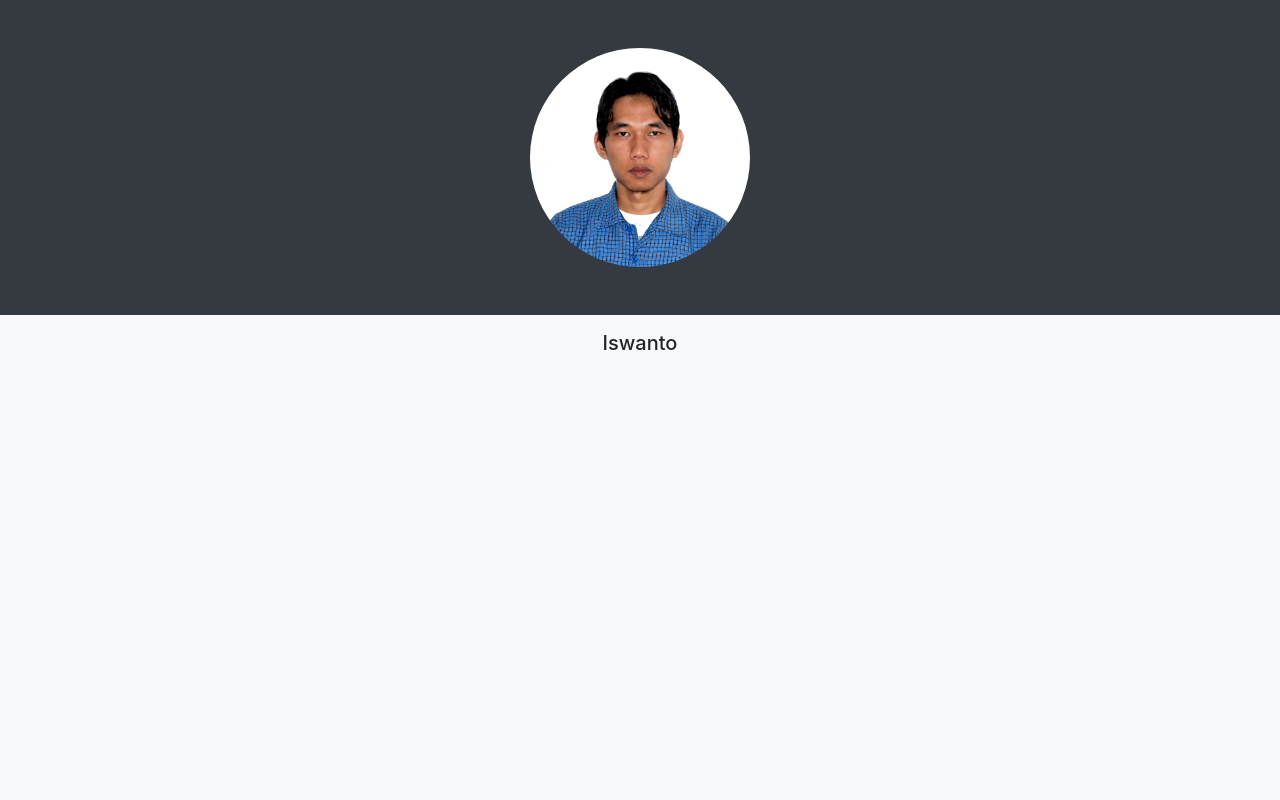
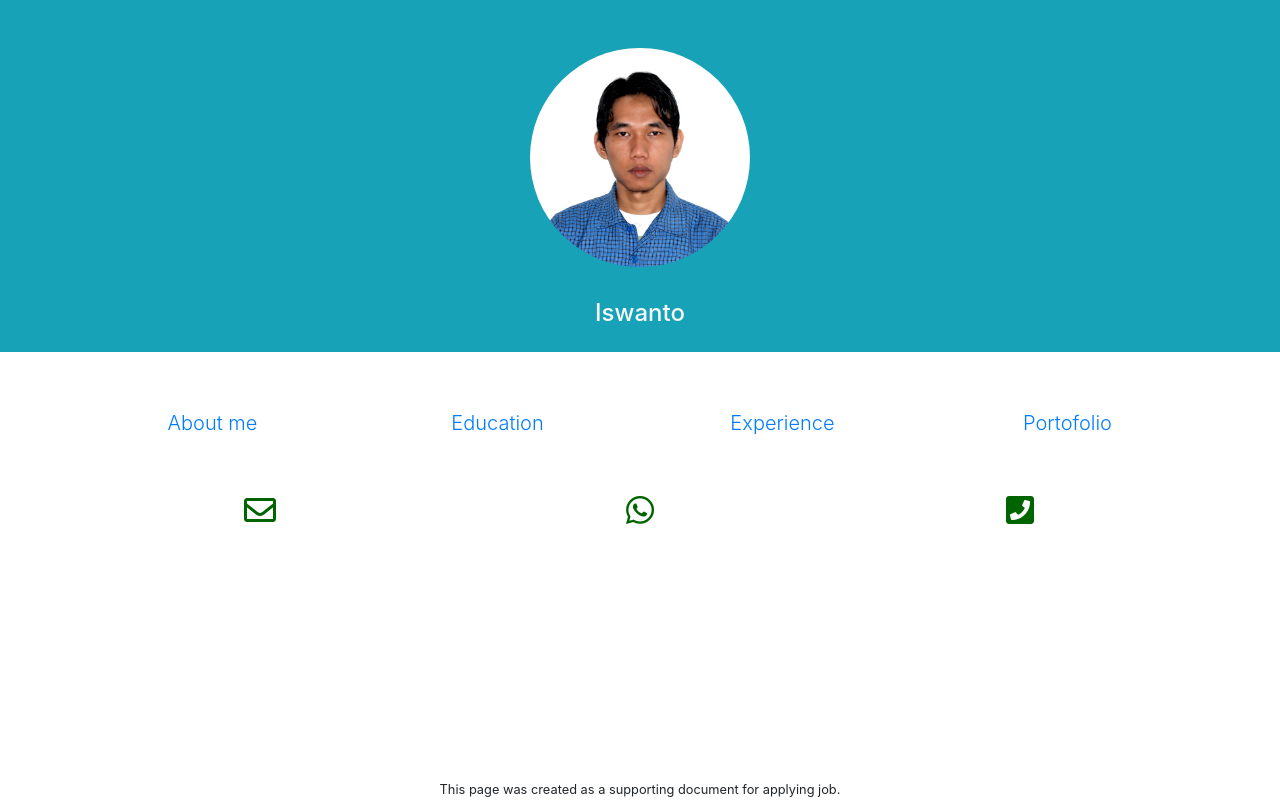
Before and after one commit to iswaniswan/iswaniswan.github.io, a PHP site: page / in a window 1280 px wide. Run offline with PHP 8.4, Linux system fonts and the light colour scheme; some libraries are stand-ins or nearby versions.

Commit message:
updates 20190403 9:40

```diff
--- a/assets/css/mystyle.css
+++ b/assets/css/mystyle.css
@@ -7,3 +7,22 @@
 	border-radius: 50%;
 	max-width: 220px;
 }
+.nav.nav a{
+	text-align: center;
+}
+.cust-lnk{
+	color: darkgreen;
+}
+.cust-lnk:focus, .cust-lnk:hover, .cust-lnk:active{
+	color: darkolivegreen ;
+}
+@media (max-width:991px){
+	div.row.text-center div:last-child{
+		margin-top: 1rem;
+	}
+}
+@media (max-width:767px){
+	div.row.text-center div:not(:first-child){
+		margin-top: 1rem;
+	}
+}
--- a/index.html
+++ b/index.html
@@ -3,6 +3,7 @@
 <head>
 	<!-- css -->
 	<link rel="stylesheet" href="https://stackpath.bootstrapcdn.com/bootstrap/4.3.1/css/bootstrap.min.css" integrity="sha384-ggOyR0iXCbMQv3Xipma34MD+dH/1fQ784/j6cY/iJTQUOhcWr7x9JvoRxT2MZw1T" crossorigin="anonymous">
+	<link rel="stylesheet" href="https://use.fontawesome.com/releases/v5.8.1/css/all.css" integrity="sha384-50oBUHEmvpQ+1lW4y57PTFmhCaXp0ML5d60M1M7uH2+nqUivzIebhndOJK28anvf" crossorigin="anonymous">
 	<link rel="stylesheet" type="text/css" href="assets/css/mystyle.css">
 	<!-- js -->
 	<script src="https://code.jquery.com/jquery-3.3.1.slim.min.js" integrity="sha384-q8i/X+965DzO0rT7abK41JStQIAqVgRVzpbzo5smXKp4YfRvH+8abtTE1Pi6jizo" crossorigin="anonymous"></script>
@@ -11,19 +12,49 @@
 
 	<title>portofolio</title>
 </head>
-<body class="bg-light">
-<div class="container-fluid">
+<body">
+<div class="container-fluid bg-info">
 	<div class="row justify-content-center">
-		<div class="w-100 bg-dark p-5">
+		<div class="w-100 pt-5 pb-3">
 			<img class="img-circle mx-auto d-block" src="assets/image/edit2-small.jpg">
 		</div>
 		<div class="col-auto">
-			<div class="p-3">
-				<h5><span>Iswanto</span></h5>
+			<div class="p-3 text-light">
+				<h4><span>Iswanto</span></h5>
 			</div>
 		</div>
 	</div>
 </div>
-
+<div class="container my-5">
+	<nav class="nav row lead">
+		<a class="nav-link active col-lg-3 col-md-6 col-sm-12" href="#">About me</a>
+		<a class="nav-link col-lg-3 col-md-6 col-sm-12" href="#">Education</a>
+		<a class="nav-link col-lg-3 col-md-6 col-sm-12" href="#">Experience</a>
+		<a class="nav-link col-lg-3 col-md-6 col-sm-12" href="#">Portofolio</a>
+	</nav>
+</div>
+<div class="container mb-5">
+	<div class="row text-center">
+		<div class="col-lg-4 col-md-6 col-sm-12" href="#">
+			<a href="#" class="cust-lnk"><i class="far fa-envelope fa-2x"></i>
+				<span class="d-none">iswan1s71@gmail.com</span></a>
+		</div>
+		<div class="col-lg-4 col-md-6 col-sm-12" href="#">
+			<a href="#" class="cust-lnk"><i class="fab fa-whatsapp fa-2x"></i>
+				<span class="d-none">+6287823789248</span></a>
+		</div>
+		<div class="col-lg-4 col-md-12 col-sm-12" href="#">
+			<a href="#" class="cust-lnk"><i class="fas fa-phone-square fa-2x"></i>
+				<span class="d-none">+6287823789248</span></a>
+		</div>
+	</div>
+	</div>
+<div class="container-fluid position-absolute mt-5">
+	<div class="row fixed-bottom">
+		<div class="col text-center">
+			<small>This page was created as a supporting document for applying job.</small>
+		</div>
+	</div>
+</div>
 </body>
 </html>
```
